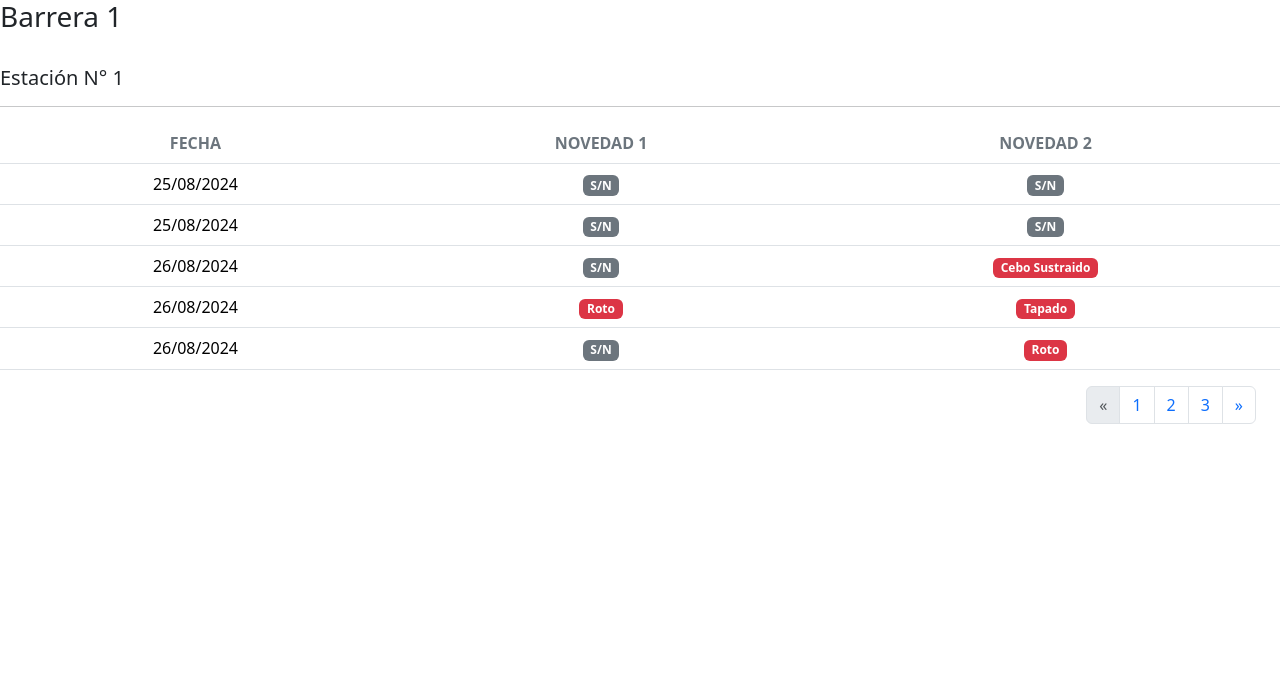
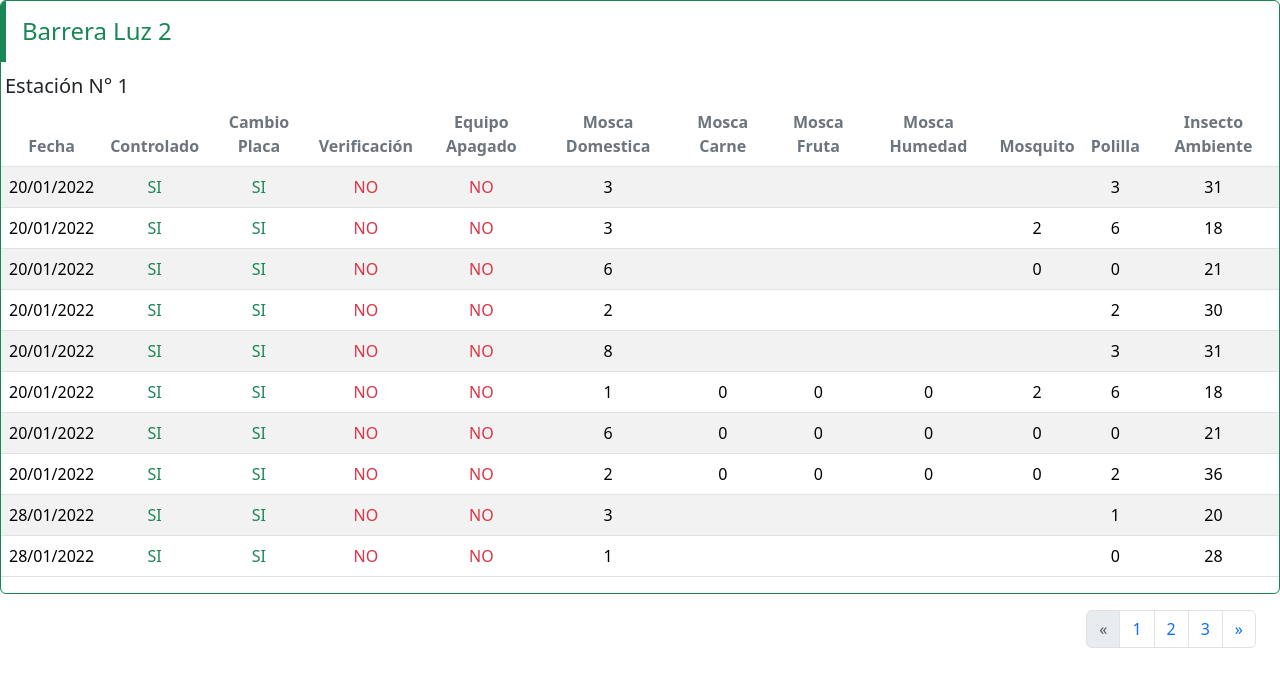
Before and after one commit to charlyeze/WebAppClienteBioclean, a React (Vite) app in the folder AppClienteQR/: page / in a window 1280 px wide. Shown: the top 686 px of the page. Built offline with nearby package versions, Linux system fonts and the light colour scheme.

Commit message:
color y card
se modifico la fecha
bordes con card y color verde

```diff
--- a/AppClienteQR/src/App.css
+++ b/AppClienteQR/src/App.css
@@ -0,0 +1,6 @@
+h4{
+    margin: 5;
+    padding-left: 2;
+    display: inline-block;
+    border-left: 5px solid rgb(135, 208, 2);
+}
--- a/AppClienteQR/src/App.jsx
+++ b/AppClienteQR/src/App.jsx
@@ -4,104 +4,73 @@ import "bootstrap/dist/js/bootstrap.bundle.min";
 
 import columns from "./data/columns";
 import barreras from "./data/barreras";
-import data from "./data/mock.json";
+import data from "./data/mock2.json";
+import { formatoFecha } from "./utilities/functions";
 
 // Ejemplo lectura Qr
 // Razon Social - id cliente - nombre barrera - numero estacion - cantidad estacion
 //CLIENTE PRUEBA|63e2ee7d2de3de451532a660|barrera1|1|3
-const resultScan = "CLIENTE PRUEBA|63e2ee7d2de3de451532a660|barrera1|1|5";
+const resultScan = "CLIENTE PRUEBA|63e2ee7d2de3de451532a660|barreraluz2|1|5";
 
 function App() {
-  const result = resultScan.split('|'); // separa en array
+  const result = resultScan.split("|"); // separa en array
   const barrera = result[2];
   const estacion = result[3];
   const tableColumns = columns[barrera];
-  console.log('tableColumns', tableColumns);
-  console.log('data', data);
-  const columnNov = tableColumns[1].property;
-  console.log('columnN', columnNov)
-  const fisrt = data.docs[0];
-  console.log('fecha', fisrt.fecha);
-  console.log('nov', fisrt[columnNov]);
+
+  const getClass = (type, value) => {
+    if (type === "Boolean") {
+      return value ? "text-success" : "text-danger";
+    }
+    if (type === "String") {
+      return value == "S/N"
+        ? "badge text-bg-secondary"
+        : "badge text-bg-danger";
+    }
+    return;
+  };
+
+  const getValue = (type, value) => {
+    if (type === "Boolean") {
+      return value ? "SI" : "NO";
+    }
+    if (type === "Date") {
+      return formatoFecha(value);
+    }
+    return value;
+  };
 
   return (
     <>
-      <h3>{barreras[barrera]}</h3>
-      <br />
-      <h5>Estación N° {estacion}</h5>
-      <hr />
-      <table className="table text-center table-hover table-responsive">
+      <div className="table-responsive card border-success mb-3">
+        <h4 className="card-body bg-transparent border-success text-success">{barreras[barrera]}</h4>
+        <h5 className="m-1">Estación N° {estacion}</h5>
+        <table className="table text-center table-striped">
           <thead>
             <tr>
-            <th>
-              <span className="text-secondary"> FECHA</span>
+              {tableColumns.map((column) => (
+                <th key={column.propierty}>
+                  <span className="text-secondary">{column.name}</span>
                 </th>
-            <th>
-              <span className="text-secondary"> NOVEDAD 1</span>
-            </th>
-            <th>
-              <span className="text-secondary"> NOVEDAD 2</span>
-            </th>
+              ))}
             </tr>
           </thead>
           <tbody>
-          <tr>
-            <td>
-              <span> 25/08/2024</span>
+            {data.docs.map((row, indexRow) => (
+              <tr key={indexRow}>
+                {tableColumns.map((column, indexColumn) => (
+                  <td
+                    className={getClass(column.type, row[column.property])}
+                    key={indexColumn}>
+                    <span>{getValue(column.type, row[column.property])}</span>
                   </td>
-            <td>
-              <span className="badge bg-secondary"> S/N</span>
-            </td>
-            <td>
-              <span className="badge bg-secondary"> S/N</span>
-            </td>
+                ))}
               </tr>
-          <tr>
-            <td>
-              <span> 25/08/2024 </span>
-            </td>
-            <td>
-              <span className="badge bg-secondary"> S/N</span>
-            </td>
-            <td>
-              <span className="badge bg-secondary"> S/N</span>
-            </td>
-          </tr>
-          <tr>
-            <td>
-              <span> 26/08/2024</span>
-            </td>
-            <td>
-              <span className="badge bg-secondary"> S/N</span>
-            </td>
-            <td>
-              <span className="badge bg-danger"> Cebo Sustraido</span>
-            </td>
-          </tr>
-          <tr>
-            <td>
-              <span> 26/08/2024 </span>
-            </td>
-            <td>
-              <span className="badge bg-danger"> Roto </span>
-            </td>
-            <td>
-              <span className="badge bg-danger"> Tapado </span>
-            </td>
-          </tr>
-          <tr>
-            <td>
-              <span> 26/08/2024 </span>
-            </td>
-            <td>
-              <span className="badge bg-secondary"> S/N</span>
-            </td>
-            <td>
-              <span className="badge bg-danger"> Roto </span>
-            </td>
-          </tr>
+            ))}
           </tbody>
         </table>
+      </div>
+      <div/>
       <div className="pe-4">
         <nav aria-label="Page navigation example">
           <ul className="pagination justify-content-end">
@@ -111,13 +80,19 @@ function App() {
               </a>
             </li>
             <li className="page-item">
-            <a className="page-link" href="#">1</a>
+              <a className="page-link" href="#">
+                1
+              </a>
             </li>
             <li className="page-item">
-            <a className="page-link" href="#">2</a>
+              <a className="page-link" href="#">
+                2
+              </a>
             </li>
             <li className="page-item">
-            <a className="page-link" href="#">3</a>
+              <a className="page-link" href="#">
+                3
+              </a>
             </li>
             <li className="page-item">
               <a className="page-link" href="#" aria-label="Next">
--- a/AppClienteQR/src/data/columns.js
+++ b/AppClienteQR/src/data/columns.js
@@ -1,6 +1,6 @@
 const commonsBarreras = [
   { name: "Fecha", property: "fecha", type: "Date" },
-  { name: "Novedad", property: "nov_1", badge: true },
+  { name: "Novedad", property: "nov_1", type: "String" },
 ];
 
 const commonsBarrerasLuz = [
--- a/AppClienteQR/src/data/mock.json
+++ b/AppClienteQR/src/data/mock.json
@@ -2,9 +2,9 @@
     "docs": [
         {
             "_id": "61e806b8b505940285fc73dd",
-            "fecha": "2022-01-20T00:00:00.000Z",
+            "fecha": "2024-08-31T00:00:00.000Z",
             "id_cli": "61e7f172b505940285fc73af",
-            "nov_1": "S/N",
+            "nov_1": "Cambio de placa",
             "nov_2": "",
             "nov_3": "",
             "des": "",
--- /dev/null
+++ b/AppClienteQR/src/data/mock2.json
@@ -0,0 +1,233 @@
+{
+    "docs": [
+        {
+            "_id": "61eed935245187232a0f8f95",
+            "fecha": "2022-01-19T00:00:00.000Z",
+            "id_cli": "61e7f3a9b505940285fc73b1",
+            "controlado": true,
+            "cambio_placa": true,
+            "verificacion": false,
+            "equipo_apagado": false,
+            "sector": "crudo",
+            "mosca_domestica": 3,
+            "mosca_carne": null,
+            "mosca_fruta": null,
+            "mosca_humedad": null,
+            "mosquito": null,
+            "insecto_ambiente": 31,
+            "polilla": 3,
+            "des": "",
+            "lat": "",
+            "lng": "",
+            "n_bar": 1,
+            "__v": 0
+        },
+        {
+            "_id": "61eed935245187232a0f8f96",
+            "fecha": "2022-01-19T00:00:00.000Z",
+            "id_cli": "61e7f3a9b505940285fc73b1",
+            "controlado": true,
+            "cambio_placa": true,
+            "verificacion": false,
+            "equipo_apagado": false,
+            "sector": "deposito frio",
+            "mosca_domestica": 3,
+            "mosca_carne": null,
+            "mosca_fruta": null,
+            "mosca_humedad": null,
+            "mosquito": 2,
+            "insecto_ambiente": 18,
+            "polilla": 6,
+            "des": "",
+            "lat": "",
+            "lng": "",
+            "n_bar": 2,
+            "__v": 0
+        },
+        {
+            "_id": "61eed935245187232a0f8f97",
+            "fecha": "2022-01-19T00:00:00.000Z",
+            "id_cli": "61e7f3a9b505940285fc73b1",
+            "controlado": true,
+            "cambio_placa": true,
+            "verificacion": false,
+            "equipo_apagado": false,
+            "sector": "deposito frio",
+            "mosca_domestica": 6,
+            "mosca_carne": null,
+            "mosca_fruta": null,
+            "mosca_humedad": null,
+            "mosquito": 0,
+            "insecto_ambiente": 21,
+            "polilla": 0,
+            "des": "",
+            "lat": "",
+            "lng": "",
+            "n_bar": 3,
+            "__v": 0
+        },
+        {
+            "_id": "61eed935245187232a0f8f98",
+            "fecha": "2022-01-19T00:00:00.000Z",
+            "id_cli": "61e7f3a9b505940285fc73b1",
+            "controlado": true,
+            "cambio_placa": true,
+            "verificacion": false,
+            "equipo_apagado": false,
+            "sector": "deposito frio",
+            "mosca_domestica": 2,
+            "mosca_carne": null,
+            "mosca_fruta": null,
+            "mosca_humedad": null,
+            "mosquito": null,
+            "insecto_ambiente": 30,
+            "polilla": 2,
+            "des": "",
+            "lat": "",
+            "lng": "",
+            "n_bar": 4,
+            "__v": 0
+        },
+        {
+            "_id": "61f008a2245187232a0f9506",
+            "fecha": "2022-01-19T00:00:00.000Z",
+            "id_cli": "61e7f3a9b505940285fc73b1",
+            "controlado": true,
+            "cambio_placa": true,
+            "verificacion": false,
+            "equipo_apagado": false,
+            "sector": "CRUDO",
+            "mosca_domestica": 8,
+            "mosca_carne": null,
+            "mosca_fruta": null,
+            "mosca_humedad": null,
+            "mosquito": null,
+            "insecto_ambiente": 31,
+            "polilla": 3,
+            "des": "",
+            "lat": "",
+            "lng": "",
+            "n_bar": 1,
+            "__v": 0
+        },
+        {
+            "_id": "61f008a2245187232a0f9507",
+            "fecha": "2022-01-19T00:00:00.000Z",
+            "id_cli": "61e7f3a9b505940285fc73b1",
+            "controlado": true,
+            "cambio_placa": true,
+            "verificacion": false,
+            "equipo_apagado": false,
+            "sector": "DEP.FRIO",
+            "mosca_domestica": 1,
+            "mosca_carne": 0,
+            "mosca_fruta": 0,
+            "mosca_humedad": 0,
+            "mosquito": 2,
+            "insecto_ambiente": 18,
+            "polilla": 6,
+            "des": "",
+            "lat": "",
+            "lng": "",
+            "n_bar": 2,
+            "__v": 0
+        },
+        {
+            "_id": "61f008a2245187232a0f9508",
+            "fecha": "2022-01-19T00:00:00.000Z",
+            "id_cli": "61e7f3a9b505940285fc73b1",
+            "controlado": true,
+            "cambio_placa": true,
+            "verificacion": false,
+            "equipo_apagado": false,
+            "sector": "DEP.FRIO",
+            "mosca_domestica": 6,
+            "mosca_carne": 0,
+            "mosca_fruta": 0,
+            "mosca_humedad": 0,
+            "mosquito": 0,
+            "insecto_ambiente": 21,
+            "polilla": 0,
+            "des": "",
+            "lat": "",
+            "lng": "",
+            "n_bar": 3,
+            "__v": 0
+        },
+        {
+            "_id": "61f008a2245187232a0f9509",
+            "fecha": "2022-01-19T00:00:00.000Z",
+            "id_cli": "61e7f3a9b505940285fc73b1",
+            "controlado": true,
+            "cambio_placa": true,
+            "verificacion": false,
+            "equipo_apagado": false,
+            "sector": "DEP.FRIO",
+            "mosca_domestica": 2,
+            "mosca_carne": 0,
+            "mosca_fruta": 0,
+            "mosca_humedad": 0,
+            "mosquito": 0,
+            "insecto_ambiente": 36,
+            "polilla": 2,
+            "des": "",
+            "lat": "",
+            "lng": "",
+            "n_bar": 4,
+            "__v": 0
+        },
+        {
+            "_id": "61f92d2af06144714f68b1fe",
+            "fecha": "2022-01-27T00:00:00.000Z",
+            "id_cli": "61e7f499b505940285fc73b3",
+            "controlado": true,
+            "cambio_placa": true,
+            "verificacion": false,
+            "equipo_apagado": false,
+            "sector": "BAÑOS",
+            "mosca_domestica": 3,
+            "mosca_carne": null,
+            "mosca_fruta": null,
+            "mosca_humedad": null,
+            "mosquito": null,
+            "insecto_ambiente": 20,
+            "polilla": 1,
+            "des": "",
+            "lat": "",
+            "lng": "",
+            "n_bar": 1,
+            "__v": 0
+        },
+        {
+            "_id": "61f92d2af06144714f68b1ff",
+            "fecha": "2022-01-27T00:00:00.000Z",
+            "id_cli": "61e7f499b505940285fc73b3",
+            "controlado": true,
+            "cambio_placa": true,
+            "verificacion": false,
+            "equipo_apagado": false,
+            "sector": "COMEDOR",
+            "mosca_domestica": 1,
+            "mosca_carne": null,
+            "mosca_fruta": null,
+            "mosca_humedad": null,
+            "mosquito": null,
+            "insecto_ambiente": 28,
+            "polilla": 0,
+            "des": "",
+            "lat": "",
+            "lng": "",
+            "n_bar": 2,
+            "__v": 0
+        }
+    ],
+    "totalDocs": 5288,
+    "limit": 10,
+    "totalPages": 529,
+    "page": 1,
+    "pagingCounter": 1,
+    "hasPrevPage": false,
+    "hasNextPage": true,
+    "prevPage": null,
+    "nextPage": 2
+}
--- a/AppClienteQR/src/utilities/functions.js
+++ b/AppClienteQR/src/utilities/functions.js
@@ -1,5 +1,9 @@
-export const loadDate = () => new Date();
-
 export const capitalizarPrimeraLetra = str => {
   return str.charAt(0).toUpperCase() + str.slice(1);
 };
+
+export const formatoFecha = (fecha) => {
+  var date = new Date(fecha);
+            var result = "" + ((date.getDate() + 1) > 9 ? '' : '0') + (date.getDate() + 1) + "/" + ((date.getMonth() + 1) > 9 ? '' : '0') + (date.getMonth() + 1) + "/" + date.getFullYear();
+        return result;
+}
```
Lines whose indentation alone changed are shown as unchanged.
